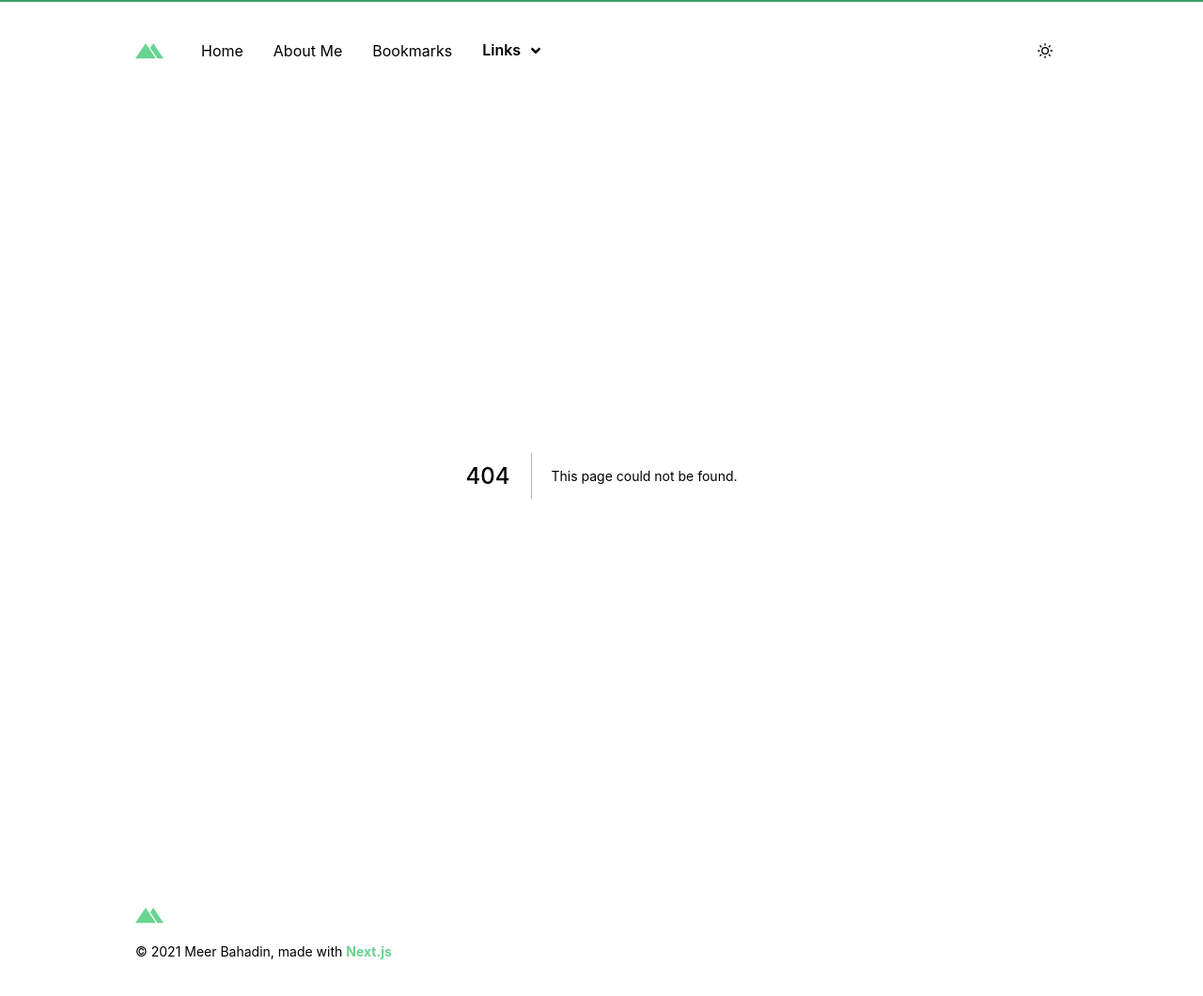
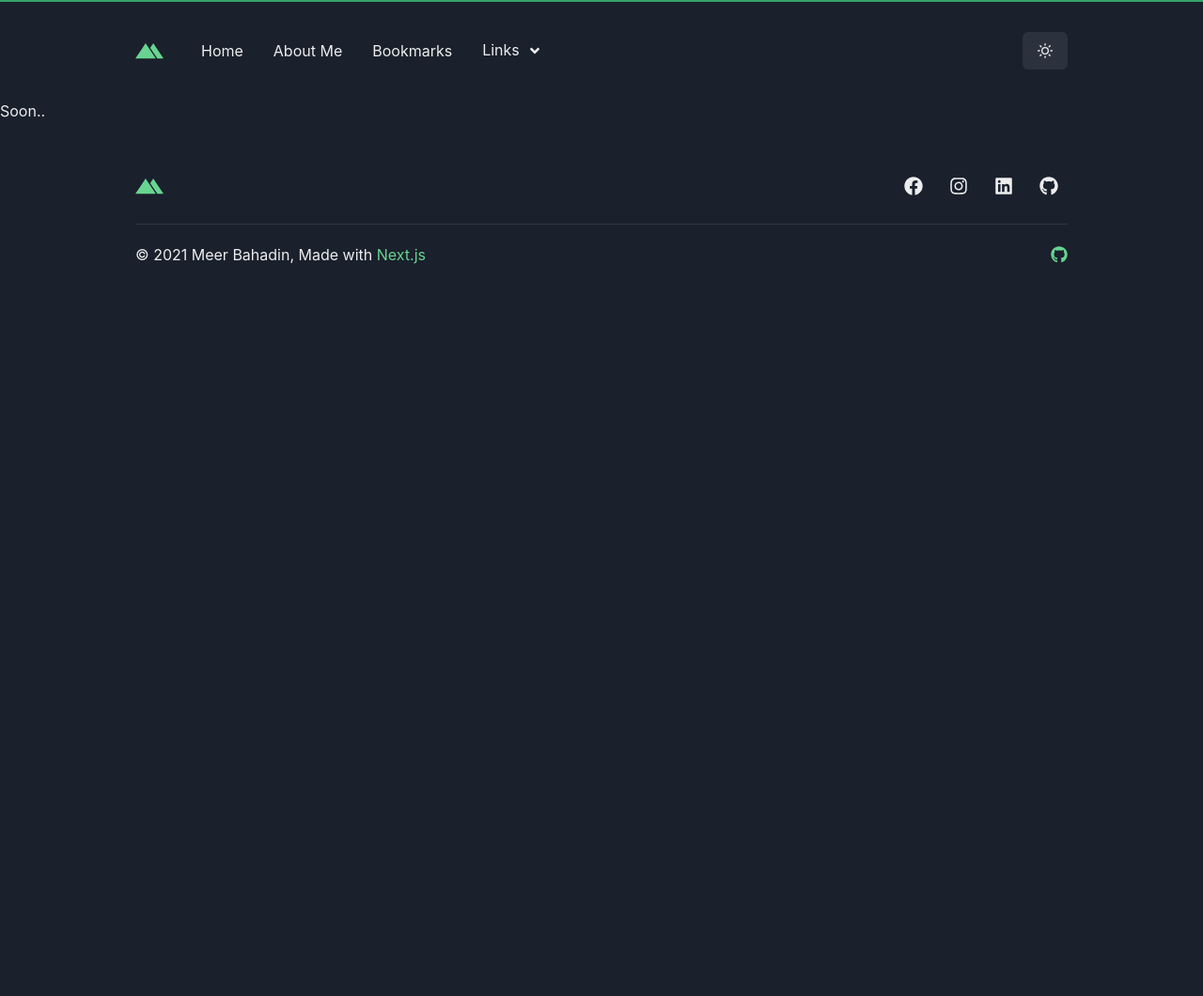
Before and after one commit to wainnyta/softwarearchitek.com, a Next.js app: page /blog in a window 1280 px wide. Before the commit this address had no page. Shown: the top 1060 px of the page at 94% size. After the commit the page ends 800 px from the top, so only its background shows below. Built offline with nearby package versions, Linux system fonts and the light colour scheme.

Commit message:
Bookmakr page finished  😍

```diff
--- a/components/Layout/Footer.js
+++ b/components/Layout/Footer.js
@@ -6,6 +6,7 @@ import {
   ButtonGroup,
   IconButton,
   Link,
+  Divider,
 } from "@chakra-ui/react";
 
 import { FaFacebook, FaInstagram, FaLinkedin, FaGithub } from "react-icons/fa";
@@ -21,12 +22,12 @@ const Footer = () => (
     px={{ base: "4", md: "8" }}
   >
     <Container maxW="container.lg">
-      <Stack>
       <Stack
         direction="row"
         spacing="4"
         align="center"
         justify="space-between"
+        pb={5}
       >
         <Logo />
         <ButtonGroup variant="ghost" color="gray.600">
@@ -56,17 +57,22 @@ const Footer = () => (
           />
         </ButtonGroup>
       </Stack>
-        <Text fontSize="sm">
-          &copy; {new Date().getFullYear()} Meer Bahadin, made with{" "}
-          <Link
-            color="green.300"
-            href="https://www.nextjs.org"
-            isExternal
-            fontWeight="700"
-          >
+      <Divider />
+      <Stack direction="row" align="center" justify="space-between" pt={5}>
+        <Text fontSize="md">
+          &copy; {new Date().getFullYear()} Meer Bahadin, Made with{" "}
+          <Link color="green.300" href="https://www.nextjs.org" isExternal>
             Next.js
           </Link>
         </Text>
+        <Link
+          ml={2}
+          color="green.300"
+          href="https://github.com/meerbahadin/meera.dev/"
+          isExternal
+        >
+          <FaGithub fontSize="18px" />
+        </Link>
       </Stack>
     </Container>
   </Box>
--- a/components/Layout/Navbar.js
+++ b/components/Layout/Navbar.js
@@ -6,14 +6,12 @@ import {
   useColorMode,
   Button,
   useDisclosure,
-  useColorModeValue,
   Stack,
   Container,
-  Link as ChakraLink,
 } from "@chakra-ui/react";
+import Link from "./extra/Link";
 import { HamburgerIcon, CloseIcon, MoonIcon, SunIcon } from "@chakra-ui/icons";
 import DropdownMenu from "./extra/Menu";
-import NextLink from "next/link";
 import Logo from "../Logo";
 import { useRouter } from "next/router";
 
@@ -32,29 +30,29 @@ const Links = [
   },
 ];
 
-const Link = ({ children, href, currentPath, ...props }) => (
-  <NextLink href={href} passhref>
-    <ChakraLink
-      p={2}
-      bg={href === currentPath && useColorModeValue("gray.100", "gray.700")}
-      rounded={"md"}
-      _hover={{
-        textDecoration: "none",
-        bg: useColorModeValue("gray.200", "gray.700"),
-      }}
-      {...props}
-    >
-      {children}
-    </ChakraLink>
-  </NextLink>
-);
-
 const Navbar = () => {
   const { isOpen, onOpen, onClose } = useDisclosure();
   const { colorMode, toggleColorMode } = useColorMode();
 
   let router = useRouter();
   let { asPath } = router;
+
+  const navigationItem = (
+    <>
+      {Links.map((link) => (
+        <Link
+          href={link.route}
+          key={link.name}
+          p={2}
+          rounded={"md"}
+          currentPath={asPath}
+        >
+          {link.name}
+        </Link>
+      ))}
+      <DropdownMenu />
+    </>
+  );
 
   return (
     <>
@@ -77,12 +75,7 @@ const Navbar = () => {
                 spacing={4}
                 display={{ base: "none", md: "flex" }}
               >
-                {Links.map((link) => (
-                  <Link href={link.route} key={link.name} currentPath={asPath}>
-                    {link.name}
-                  </Link>
-                ))}
-                <DropdownMenu />
+                {navigationItem}
               </HStack>
             </HStack>
             <Flex alignItems={"center"}>
@@ -94,12 +87,7 @@ const Navbar = () => {
           {isOpen ? (
             <Box pb={4} mt={3}>
               <Stack as={"nav"} spacing={4}>
-                {Links.map((link) => (
-                  <Link href={link.route} key={link.name}>
-                    {link.name}
-                  </Link>
-                ))}
-                <DropdownMenu />
+                {navigationItem}
               </Stack>
             </Box>
           ) : null}
--- /dev/null
+++ b/components/Layout/extra/Link.js
@@ -0,0 +1,19 @@
+import NextLink from "next/link";
+import { Link as ChakraLink, useColorModeValue } from "@chakra-ui/react";
+
+const Link = ({ children, href, currentPath, ...props }) => (
+  <NextLink href={href} passhref>
+    <ChakraLink
+      bg={href === currentPath && useColorModeValue("gray.100", "gray.700")}
+      _hover={{
+        textDecoration: "none",
+        bg: useColorModeValue("gray.200", "gray.700"),
+      }}
+      {...props}
+    >
+      {children}
+    </ChakraLink>
+  </NextLink>
+);
+
+export default Link;
--- a/components/Layout/extra/Menu.js
+++ b/components/Layout/extra/Menu.js
@@ -7,6 +7,7 @@ import {
   MenuItem,
 } from "@chakra-ui/react";
 import { FaAngleDown } from "react-icons/fa";
+import Link from "./Link";
 
 const DropdownMenu = () => {
   return (
@@ -22,14 +23,19 @@ const DropdownMenu = () => {
         _active={{
           bg: useColorModeValue("gray.200", "gray.700"),
         }}
+        fontWeight={400}
         as={Button}
         rightIcon={<FaAngleDown />}
       >
         Links
       </MenuButton>
       <MenuList>
-        <MenuItem>Books</MenuItem>
-        <MenuItem>Blog</MenuItem>
+        <Link href="/books">
+          <MenuItem>Books</MenuItem>
+        </Link>
+        <Link href="/blog">
+          <MenuItem>Blog</MenuItem>
+        </Link>
       </MenuList>
     </Menu>
   );
--- /dev/null
+++ b/pages/blog/index.js
@@ -0,0 +1,5 @@
+const Blog = () => {
+  return <div>Soon..</div>;
+};
+
+export default Blog;
--- /dev/null
+++ b/pages/books.js
@@ -0,0 +1,5 @@
+const Books = () => {
+  return <div>Soon</div>;
+};
+
+export default Books;
```
Also changed, not shown: components/BookmarkCard.js (+8 -1 lines), components/Empty.js (+8 -1 lines), pages/about.js (+15 -4 lines), pages/bookmarks.js (+11 -5 lines). Lines whose indentation alone changed are shown as unchanged.
